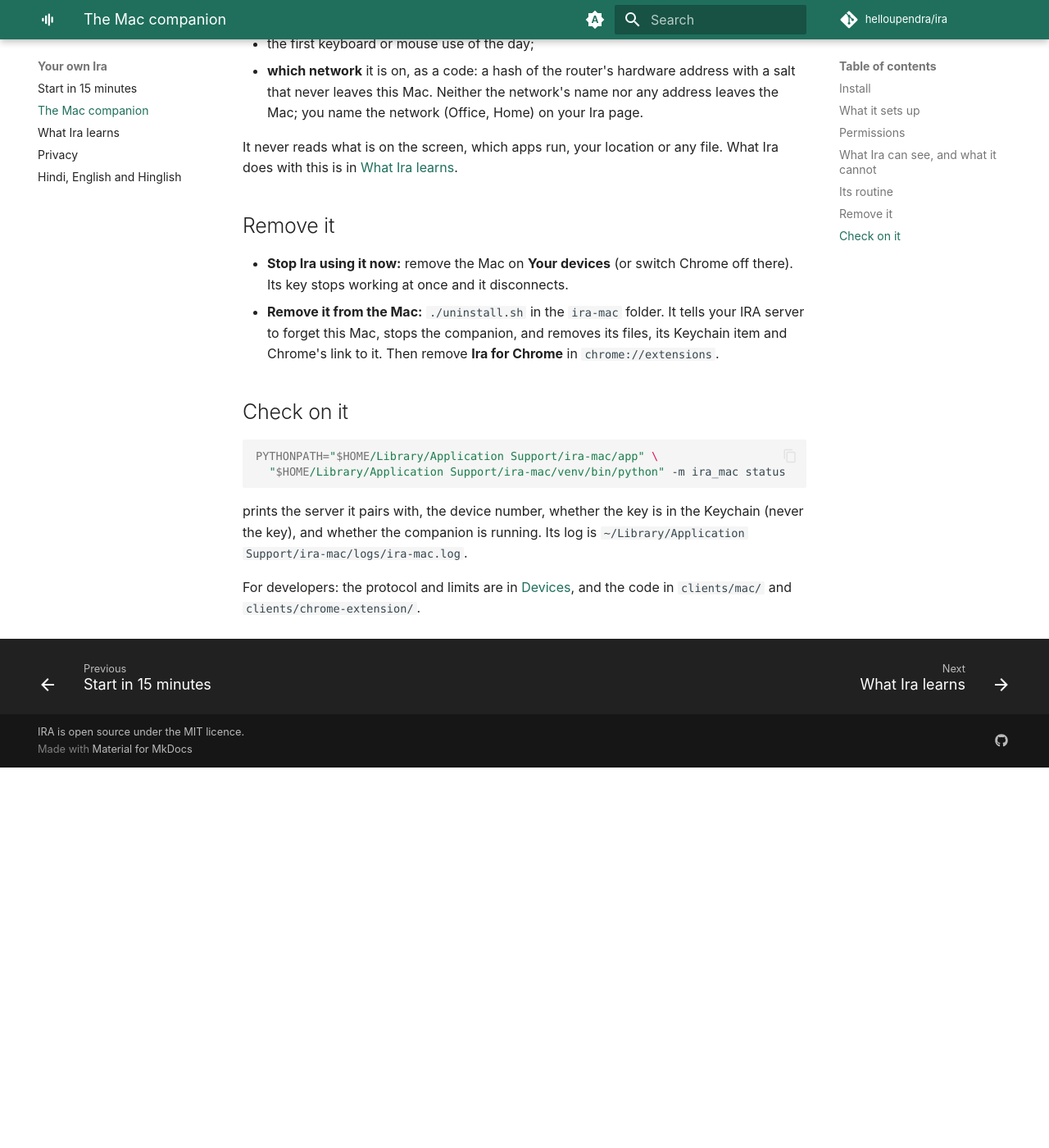
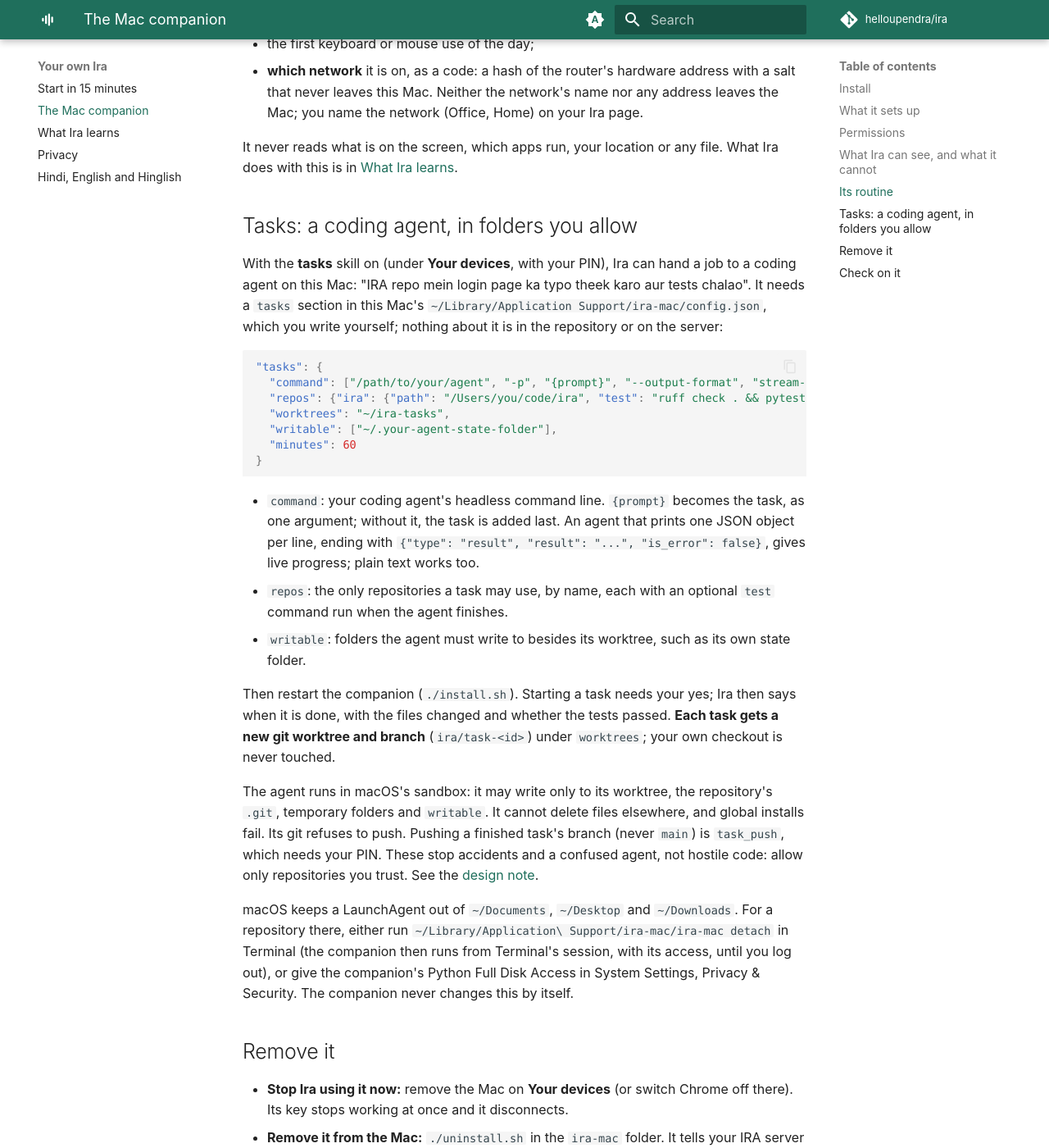
Before and after one commit to helloupendra/ira, an MkDocs documentation site: the page built from docs/clients/mac.md, in a window 1280 px wide and 1400 px high, scrolled down 2756 px. Shown: the whole window at 82% size. Built offline with MkDocs 1.6.1 and Material for MkDocs 9.7.7, drawn with Linux system fonts in a browser that asks for light colours; comment, search, counter and statistics services are not loaded; before the commit the page ends 3692 px from its top, so only the background shows below that.

Commit message:
Offer the tasks skill when pairing a Mac
Pairing a Mac now offers the tasks skill next to chrome and routine,
the Mac zip carries the task runner, and a test checks that a task
push waits for the PIN and then runs on the Mac.

````diff
--- a/docs/clients/mac.md
+++ b/docs/clients/mac.md
@@ -106,6 +106,53 @@
 It never reads what is on the screen, which apps run, your location or any
 file. What Ira does with this is in [What Ira learns](../learning.md).
 
+## Tasks: a coding agent, in folders you allow
+
+With the **tasks** skill on (under **Your devices**, with your PIN), Ira can
+hand a job to a coding agent on this Mac: "IRA repo mein login page ka typo
+theek karo aur tests chalao". It needs a `tasks` section in this Mac's
+`~/Library/Application Support/ira-mac/config.json`, which you write
+yourself; nothing about it is in the repository or on the server:
+
+```json
+"tasks": {
+  "command": ["/path/to/your/agent", "-p", "{prompt}", "--output-format", "stream-json"],
+  "repos": {"ira": {"path": "/Users/you/code/ira", "test": "ruff check . && pytest -q"}},
+  "worktrees": "~/ira-tasks",
+  "writable": ["~/.your-agent-state-folder"],
+  "minutes": 60
+}
+```
+
+- `command`: your coding agent's headless command line. `{prompt}` becomes
+  the task, as one argument; without it, the task is added last. An agent
+  that prints one JSON object per line, ending with `{"type": "result",
+  "result": "...", "is_error": false}`, gives live progress; plain text
+  works too.
+- `repos`: the only repositories a task may use, by name, each with an
+  optional `test` command run when the agent finishes.
+- `writable`: folders the agent must write to besides its worktree, such
+  as its own state folder.
+
+Then restart the companion (`./install.sh`). Starting a task needs your
+yes; Ira then says when it is done, with the files changed and whether the
+tests passed. **Each task gets a new git worktree and branch**
+(`ira/task-<id>`) under `worktrees`; your own checkout is never touched.
+
+The agent runs in macOS's sandbox: it may write only to its worktree, the
+repository's `.git`, temporary folders and `writable`. It cannot delete
+files elsewhere, and global installs fail. Its git refuses to push. Pushing
+a finished task's branch (never `main`) is `task_push`, which needs your
+PIN. These stop accidents and a confused agent, not hostile code: allow
+only repositories you trust. See the [design note](../design/phase-2-tasks.md).
+
+macOS keeps a LaunchAgent out of `~/Documents`, `~/Desktop` and
+`~/Downloads`. For a repository there, either run
+`~/Library/Application\ Support/ira-mac/ira-mac detach` in Terminal (the
+companion then runs from Terminal's session, with its access, until you log
+out), or give the companion's Python Full Disk Access in System Settings,
+Privacy & Security. The companion never changes this by itself.
+
 ## Remove it
 
 - **Stop Ira using it now:** remove the Mac on **Your devices** (or switch
````
Also changed, not shown: CHANGELOG.md (+7 -0 lines), 4 other files.
